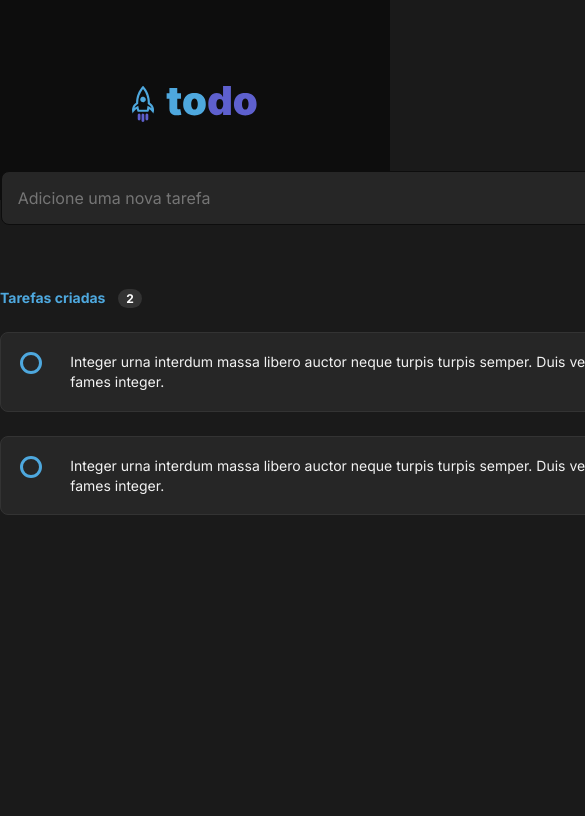
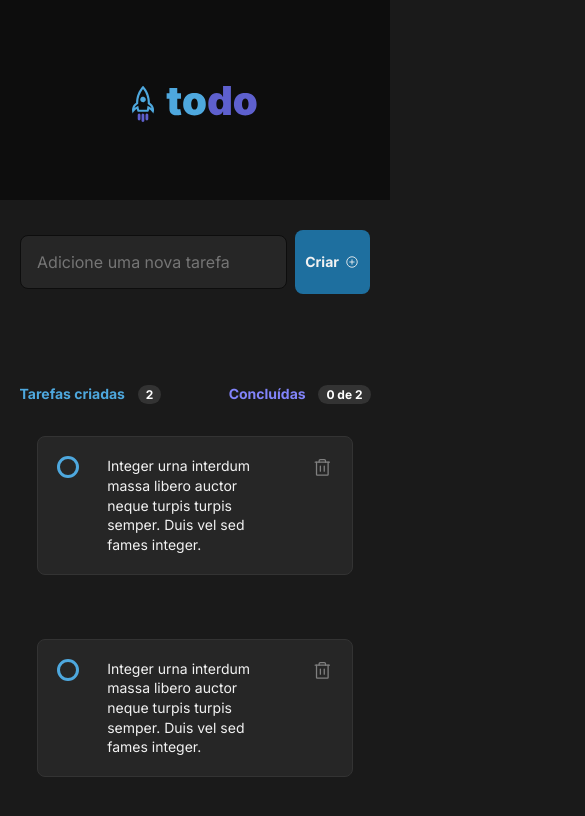
Before and after one commit to danielpvpao/ToDoList-Ignite, a React (Vite) app: page / in a window 390 px wide. Shown: the top 816 px of the page, 585 px wide, since content can reach past the window. Built offline with nearby package versions, Linux system fonts and the light colour scheme.

Commit message:
Update on css and disabled on button

```diff
--- a/src/components/Task.module.css
+++ b/src/components/Task.module.css
@@ -9,6 +9,20 @@
     padding: 1.2rem;
     align-items: flex-start;
     margin-top: 1.5rem;
+
+}
+@media (max-width: 600px) {
+    .taskContainer {
+      width: 90%; /* Ajusta a largura para caber em telas menores */
+      margin: 2rem auto; /* Ajusta a margem para dispositivos móveis */
+    }
+    .taskContainer > svg {
+        margin-left: 1rem;
+        width: 30%; /* Faz o SVG se ajustar ao tamanho do contêiner */
+        height: 1.5rem; /* Mantém a proporção do SVG */
+        color: var(--gray-300);
+        margin-left: 2rem;
+    }
 
 }
 
--- a/src/components/TaskList.module.css
+++ b/src/components/TaskList.module.css
@@ -3,11 +3,16 @@
 display: flex;
 flex-direction: column;
 justify-content: center;
-width: 46rem;
+width: 42rem;
 margin: 4rem auto 0;
-margin-top: calc( 0rem );
+margin-top: 0rem ;
 
 }
+@media (max-width: 600px) {
+    .Container {
+      width: 90%; /* Ajusta a largura para caber em telas menores */
+      margin: 2rem auto; /* Ajusta a margem para dispositivos móveis */
+    }}
 .Header {
 display: flex;
 justify-content: space-between;
--- a/src/components/Taskbar.module.css
+++ b/src/components/Taskbar.module.css
@@ -36,6 +36,37 @@
     line-height: 140%;
     font-size: 1rem;
 }
+@media (max-width: 600px) {
+    .Taskbar {
+      width: 90%; /* Ajusta a largura para caber em telas menores */
+      margin: 2rem auto; /* Ajusta a margem para dispositivos móveis */
+    }
+    .Taskbarcontainer button{
+        background: var(--blue-dark);
+    color: var(--gray-100);
+    width: 5.62rem;
+    border-radius: 8px;
+    border: none;
+    align-items: center;
+    font-family: "Inter", sans-serif;
+    line-height: 140%;
+    font-weight: bold;
+    font-size: 0.875rem;
+    height: 4rem;
+    font-style: normal;
+    display: flex;
+    justify-content: center;
+    gap: 0.4rem;
+    }
+    .Taskbarcontainer {
+        display:  flex;
+        margin: 0 auto;
+        align-items: center;
+        justify-content: center;
+        gap: 0.5rem;
+        margin-top: calc( 0px - 1.8rem );
+    }
+}
 .Taskbar:focus{
     border: solid 1px var(--purple-dark);
     outline: none;
--- a/src/components/Taskbar.tsx
+++ b/src/components/Taskbar.tsx
@@ -17,10 +17,11 @@ function Taskbar({ onCreateNewTask }: TaskbarProps) {
     setNewTaskContent('')
   };
 
+const isNewTaskContentEmpty = newTaskContent.length === 0;
   return (
     <div className={styles.Taskbarcontainer}>
       <input placeholder='Adicione uma nova tarefa' className={styles.Taskbar} type="text" onChange={handleInputChange} value={newTaskContent}/>
-      <button type='button' onClick={handleButtonClick} >
+      <button type='button' disabled={isNewTaskContentEmpty} onClick={handleButtonClick} >
         Criar <PlusCircle />
       </button>
     </div>
```
